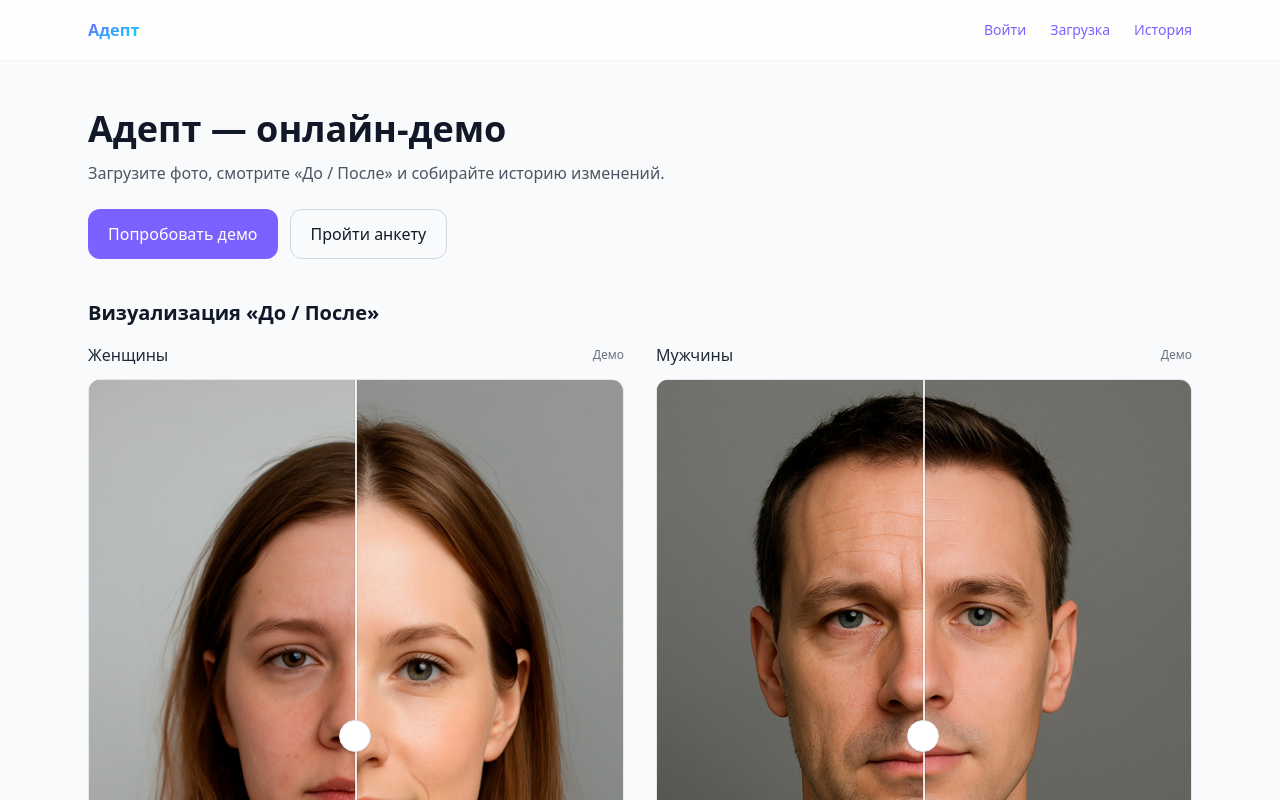
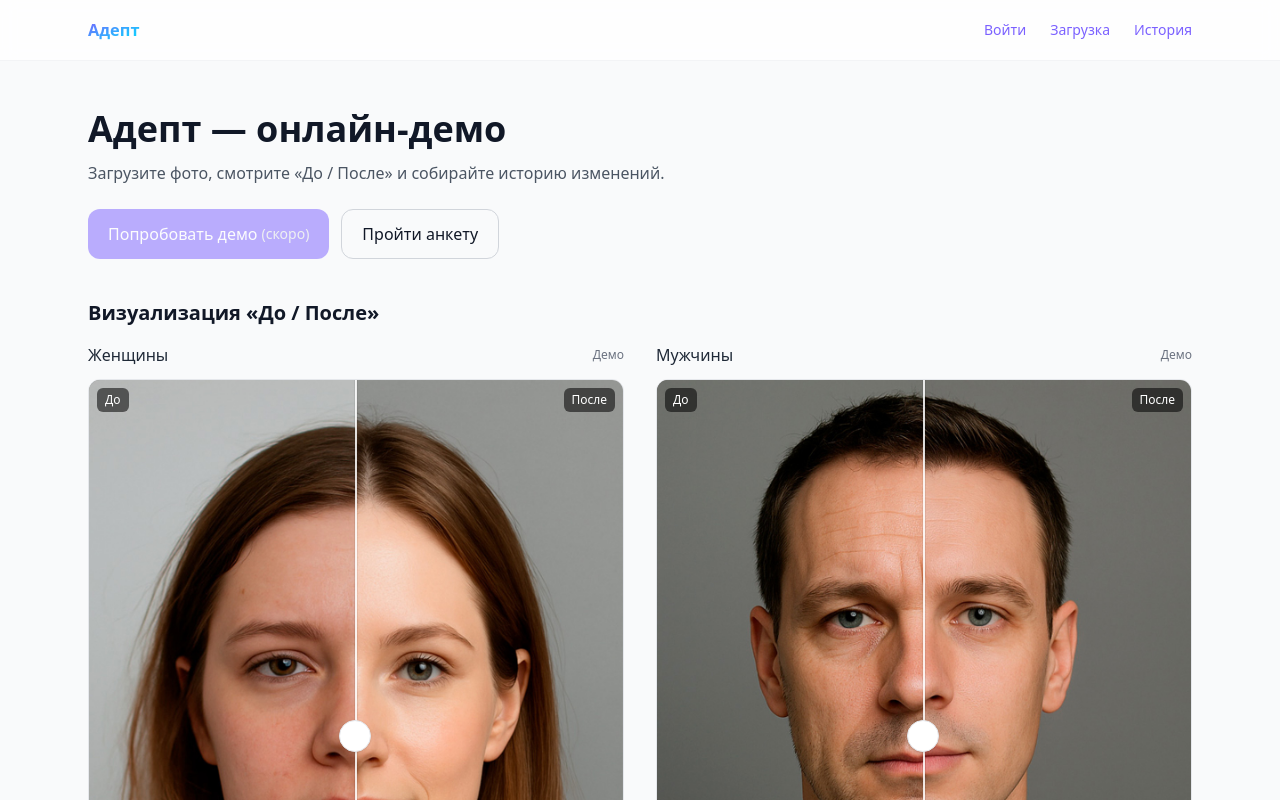
Before and after one commit to marsyld/adept-vercel-demo-main, a Next.js app: page / in a window 1280 px wide. Shown: the top 800 px of the page. Built offline with nearby package versions, Linux system fonts and the light colour scheme.

Commit message:
new imag22sцццse

```diff
--- a/components/BeforeAfter.tsx
+++ b/components/BeforeAfter.tsx
@@ -9,6 +9,12 @@ type Props = {
   className?: string;
   /** Стартовая позиция шторки в процентах (0–100), по умолчанию 50 */
   initial?: number;
+  /** Показать метки ДО/ПОСЛЕ */
+  showLabels?: boolean;
+  /** Текст левой метки */
+  labelBefore?: string;
+  /** Текст правой метки */
+  labelAfter?: string;
 };
 
 export default function BeforeAfter({
@@ -18,6 +24,9 @@ export default function BeforeAfter({
   afterAlt = "After",
   className = "",
   initial = 50,
+  showLabels = true,
+  labelBefore = "До",
+  labelAfter = "После",
 }: Props) {
   const [pos, setPos] = useState(
     Number.isFinite(initial) ? Math.min(100, Math.max(0, initial)) : 50
@@ -52,9 +61,17 @@ export default function BeforeAfter({
     <div
       ref={wrapRef}
       className={`relative w-full aspect-[3/4] overflow-hidden rounded-xl border border-gray-200 ${className}`}
-      onMouseDown={(e) => { dragging.current = true; move(e.clientX); }}
-      onMouseMove={(e) => { if (dragging.current) move(e.clientX); }}
-      onTouchStart={(e) => { dragging.current = true; move(e.touches[0].clientX); }}
+      onMouseDown={(e) => {
+        dragging.current = true;
+        move(e.clientX);
+      }}
+      onMouseMove={(e) => {
+        if (dragging.current) move(e.clientX);
+      }}
+      onTouchStart={(e) => {
+        dragging.current = true;
+        move(e.touches[0].clientX);
+      }}
       onTouchMove={(e) => move(e.touches[0].clientX)}
       role="slider"
       aria-label="Сравнение до и после"
@@ -79,10 +96,20 @@ export default function BeforeAfter({
         src={before}
         alt={beforeAlt}
         className="absolute inset-0 w-full h-full object-cover select-none pointer-events-none"
-        style={{
-          clipPath: `inset(0 ${100 - pos}% 0 0)`,
-        }}
+        style={{ clipPath: `inset(0 ${100 - pos}% 0 0)` }}
       />
+
+      {/* Метки ДО/ПОСЛЕ */}
+      {showLabels && (
+        <>
+          <div className="absolute top-2 left-2 z-20 bg-black/55 text-white text-xs px-2 py-1 rounded-md backdrop-blur-[1px]">
+            {labelBefore}
+          </div>
+          <div className="absolute top-2 right-2 z-20 bg-black/55 text-white text-xs px-2 py-1 rounded-md backdrop-blur-[1px]">
+            {labelAfter}
+          </div>
+        </>
+      )}
 
       {/* Делитель/ползунок */}
       <div className="absolute top-0 bottom-0" style={{ left: `calc(${pos}% - 1px)` }}>
--- a/pages/index.tsx
+++ b/pages/index.tsx
@@ -77,12 +77,15 @@ export default function Home() {
 
           <div className="flex flex-wrap gap-3">
             <Link
-              href="/upload"
-              prefetch
-              className="inline-flex items-center px-5 py-3 rounded-xl bg-brand-primary text-white font-medium hover:opacity-90 transition focus:outline-none focus:ring-2 focus:ring-offset-2 focus:ring-brand-primary"
-            >
-              Попробовать демо
-            </Link>
+  href="/upload"
+  prefetch
+  className="inline-flex items-center px-5 py-3 rounded-xl bg-brand-primary text-white font-medium opacity-50 cursor-not-allowed"
+  aria-disabled="true"
+  onClick={(e) => e.preventDefault()}
+>
+  Попробовать демо <span className="ml-1 text-sm text-gray-200">(скоро)</span>
+</Link>
+
             <Link
               href="/onboarding/q/1"
               prefetch
```
Also changed, not shown: public/demo/before-women.jpg.
